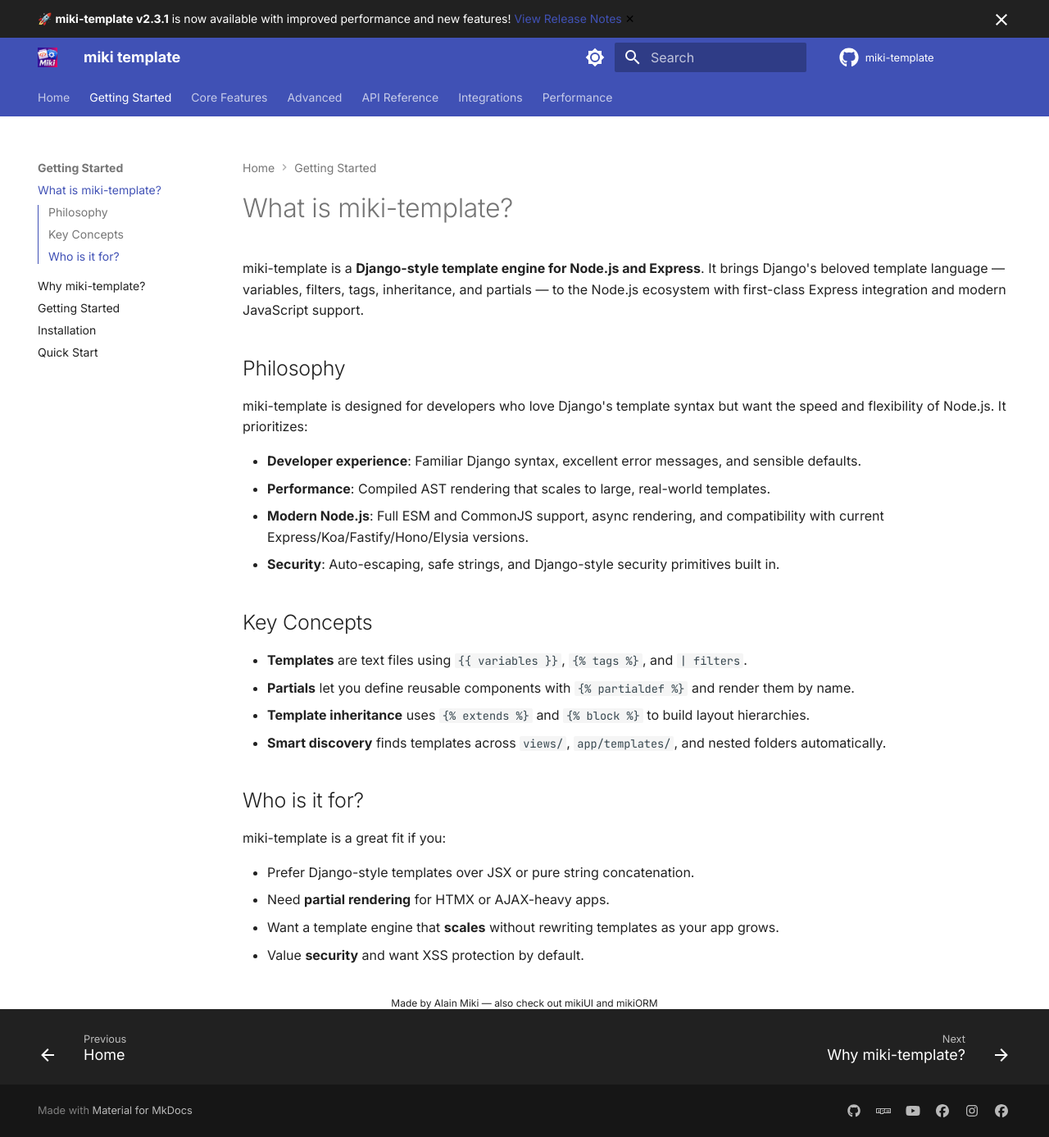
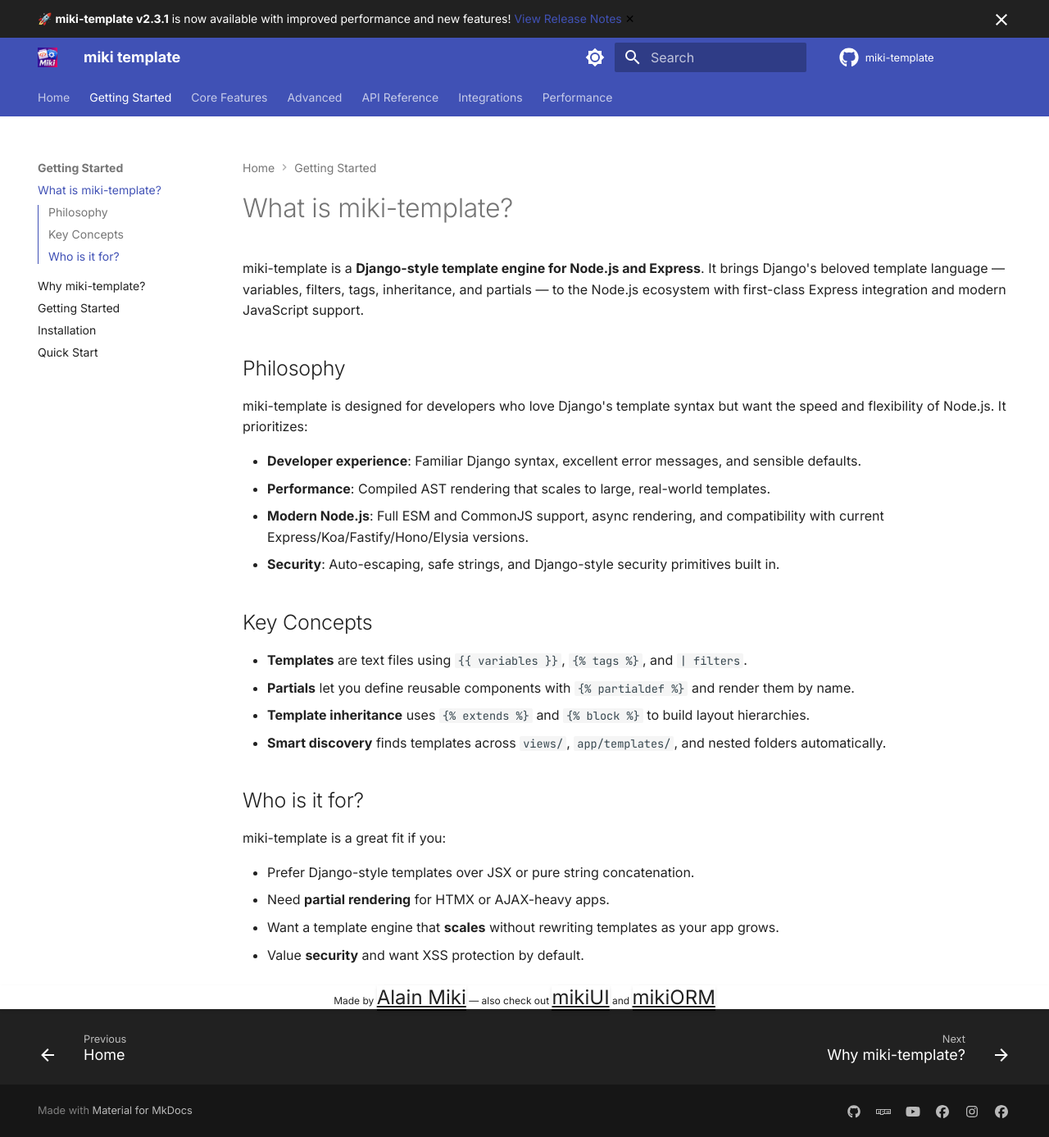
Before and after one commit to alainmiki/miki-template, an MkDocs documentation site: the page built from docs/guide/what-is-miki-template.md, in a window 1280 px wide and 1387 px high. Shown: the whole window at 82% size. Built offline with MkDocs 1.6.1 and Material for MkDocs 9.7.7, drawn with Linux system fonts in a browser that asks for light colours; comment, search, counter and statistics services are not loaded; the version menu is left out.

Commit message:
refactor(ui): enhance footer link styling and layout formatting
Apply advanced CSS properties to footer credits including backdrop filtering, box shadows, and increased font scaling for project links. This change also reformats long HTML attributes for better maintainability.

- Add backdrop-filter and shadow to the footer container
- Increase link font size to x-large with underlined borders
- Reformat meta tags and announcement buttons for readability

```diff
--- a/overrides/main.html
+++ b/overrides/main.html
@@ -5,7 +5,8 @@
   <div class="md-announce__inner">
     <span>🚀 <strong>miki-template v2.3.1</strong> is now available with improved performance and new features!</span>
     <a href="https://github.com/alainmiki/miki-template/releases" target="_blank" rel="noopener">View Release Notes</a>
-    <button class="md-announce__button" onclick="this.closest('.md-announce').remove()" aria-label="Dismiss announcement">
+    <button class="md-announce__button" onclick="this.closest('.md-announce').remove()"
+      aria-label="Dismiss announcement">
       <span class="md-icon">&#10005;</span>
     </button>
   </div>
@@ -26,9 +29,16 @@
 {% endblock %}
 
 {% block footer %}
-<div class="md-footer__credits" role="contentinfo" style="text-align: center;">
+<div class="md-footer__credits" role="contentinfo" style="text-align: center; box-shadow: 0 2px 4px rgba(0,0,0,0.1); backdrop-filter:blur(10px) " >
   <span class="md-footer__credits-text" style="font-size: larger;padding:12px  0;">
-    Made by <a href="https://github.com/alainmiki">Alain Miki</a> — also check out <a href="https://github.com/alainmiki/mikiUI">mikiUI</a> and <a href="https://github.com/alainmiki/mikiORM">mikiORM</a>
+    Made by <a
+      style="font-size: x-large; text-decoration: underline; border-bottom: 2px solid; box-shadow: 0 2px 4px  rgba(0,0,0,0.1);"
+      href="https://github.com/alainmiki">Alain Miki</a> — also check out <a
+      style="font-size: x-large; text-decoration:underline; border-bottom: 2px solid; box-shadow: 0 2px 4px  rgba(0,0,0,0.1);"
+      href="https://github.com/alainmiki/mikiUI">mikiUI</a>
+      and <a
+      style="font-size: x-large; text-decoration:underline; border-bottom: 2px solid; box-shadow: 0 2px 4px  rgba(0,0,0,0.1);"
+      href="https://github.com/alainmiki/mikiORM">mikiORM</a>
   </span>
 </div>
 {{ super() }}
```
Also changed, not shown: other parts of overrides/main.html (+4 -2 lines).
